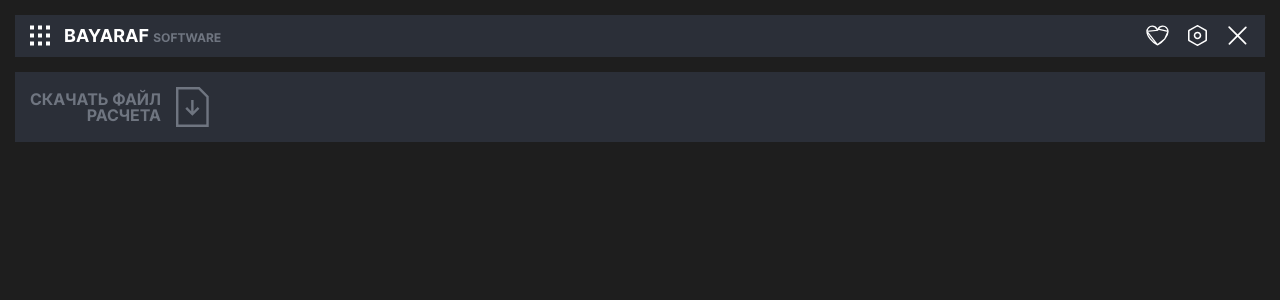
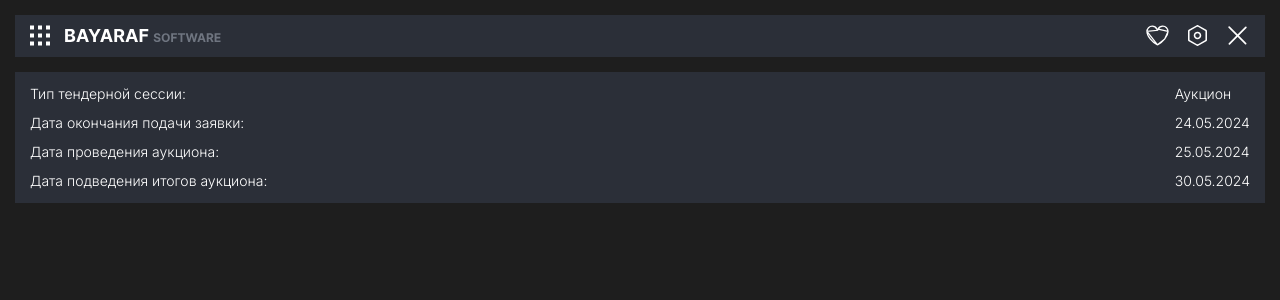
Before and after one commit to oliceglad/bayaraf-front, a React (Vite) app: page /main in a window 1280 px wide. Shown: the top 300 px of the page. Built offline with nearby package versions, Linux system fonts and the light colour scheme.

Commit message:
added new components

```diff
--- a/src/components/ButtonCard/ButtonCard.jsx
+++ /dev/null
@@ -1,11 +0,0 @@
-import s from './ButtonCard.module.scss'
-
-export const ButtonCard = ({children}) => {
-    return (
-        <div className={s.buttonCard}>
-            <a href="#" className={s.buttonCard__link}>
-                {children}
-            </a>
-        </div>
-    )
-}
--- /dev/null
+++ b/src/components/InfoOfCalc/InfoOfCalc.jsx
@@ -0,0 +1,23 @@
+import s from "./InfoOfCalc.module.scss";
+
+export const InfoOfCalc = ({ infoList }) => {
+  return (
+    <div className={s.infoOfCalc}>
+      <ul className={s.infoOfCalc__list}>
+        {infoList.map((el, key) => (
+          <li key={key} className={s.infoOfCalc__list__item}>
+            <span>{el.title}</span>
+          </li>
+        ))}
+      </ul>
+
+      <ul className={s.infoOfCalc__list}>
+        {infoList.map((el, key) => (
+          <li key={key} className={s.infoOfCalc__list__item}>
+            <span>{el.info}</span>
+          </li>
+        ))}
+      </ul>
+    </div>
+  );
+};
--- /dev/null
+++ b/src/components/InfoOfCalc/InfoOfCalc.module.scss
@@ -0,0 +1,20 @@
+@import "../../utils/varialables.scss";
+
+.infoOfCalc {
+  display: flex;
+  justify-content: space-between;
+  padding: 15px;
+  background-color: $c-color-dark;
+  margin-top: 15px;
+  font-size: 14px;
+  font-weight: 300;
+  color: white;
+
+  &__list {
+    &__item {
+      &:not(:last-child) {
+        margin-bottom: 15px;
+      }
+    }
+  }
+}
--- /dev/null
+++ b/src/components/ListOfCalc/ListOfCalc.jsx
@@ -0,0 +1,16 @@
+import s from "./ListOfCalc.module.scss";
+
+export const ListOfCalc = () => {
+  return (
+    <div className={s.listOfCalc}>
+      <ol className={s.listOfCalc__list}>
+        <li className={s.listOfCalc__list__item}>1. Поставка системных блоков</li>
+        <li className={s.listOfCalc__list__item}>2. Поставка сервера</li>
+      </ol>
+
+      <button className={s.listOfCalc__button}>
+        + Добавить новый расчет
+      </button>
+    </div>
+  );
+};
--- /dev/null
+++ b/src/components/ListOfCalc/ListOfCalc.module.scss
@@ -0,0 +1,23 @@
+@import "../../utils/varialables.scss";
+
+.listOfCalc {
+  padding: 15px;
+  background-color: $c-color-dark;
+  margin-top: 15px;
+  font-size: 14px;
+  font-weight: 400;
+
+  &__list {
+    color: white;
+
+    &__item {
+      margin-bottom: 20px;
+    }
+  }
+
+  &__button {
+    cursor: pointer;
+    background-color: transparent;
+    color: $subtext-dark;
+  }
+}
--- /dev/null
+++ b/src/components/Title/Title.jsx
@@ -0,0 +1,11 @@
+import s from './Title.module.scss'
+
+export const Title = ({children}) => {
+    return (
+        <div className={s.title}>
+            <a href="#" className={s.title__link}>
+                {children}
+            </a>
+        </div>
+    )
+}
--- a/src/components/ButtonCard/ButtonCard.module.scss
+++ b/src/components/Title/Title.module.scss
@@ -1,6 +1,6 @@
 @import '../../utils/varialables.scss';
 
-.buttonCard {
+.title {
     padding: 15px;
     margin-top: 15px;
     background-color: $c-color-dark;
--- /dev/null
+++ b/src/data/data.js
@@ -0,0 +1,37 @@
+export const calcList = [
+    {
+        title: "Тип тендерной сессии: ",
+        info: "Аукцион"
+    },
+    {
+        title: "Дата окончания подачи заявки: ",
+        info: "24.05.2024"
+    },
+    {
+        title: "Дата проведения аукциона: ",
+        info: "25.05.2024"
+    },
+    {
+        title: "Дата подведения итогов аукциона: ",
+        info: "30.05.2024"
+    }
+]
+
+export const ordererList = [
+    {
+        title: "Наименование заказчика: ",
+        info: 'ООО "РЕЙХ"'
+    },
+    {
+        title: "ИНН заказчика: ",
+        info: "6317824277"
+    },
+    {
+        title: "Адрес конечной поставки: ",
+        info: "Германия, Берлин"
+    },
+    {
+        title: "Сроки поставки: ",
+        info: "30 календарных дней"
+    }
+]
--- a/src/pages/MainPage.jsx
+++ b/src/pages/MainPage.jsx
@@ -1,11 +1,15 @@
-import { ButtonCard } from "../components/ButtonCard/ButtonCard";
+import { Title } from "../components/Title/Title";
 import { InfoCard } from "../components/InfoCard/InfoCard";
 import { DownloadButton } from "../components/UI/downloadButton/downloadButton";
+import { ListOfCalc } from "../components/ListOfCalc/ListOfCalc";
+import { InfoOfCalc } from "../components/InfoOfCalc/InfoOfCalc";
+import { calcList, ordererList } from "../data/data";
+
 
 export const MainPage = () => {
   return (
     <div className="main">
-      <DownloadButton />
+      <InfoOfCalc infoList={calcList} />
     </div>
   );
 };
--- a/src/utils/normalize.scss
+++ b/src/utils/normalize.scss
@@ -10,14 +10,14 @@
 html,
 body {
   font-family: "Inter";
-  background-color: #1E1E1E;
+  background-color: #1e1e1e;
   line-height: 1;
   -webkit-text-size-adjust: 100%;
 }
 
 ul,
-ol,
-li {
+li,
+ol {
   list-style: none;
 }
 
```
